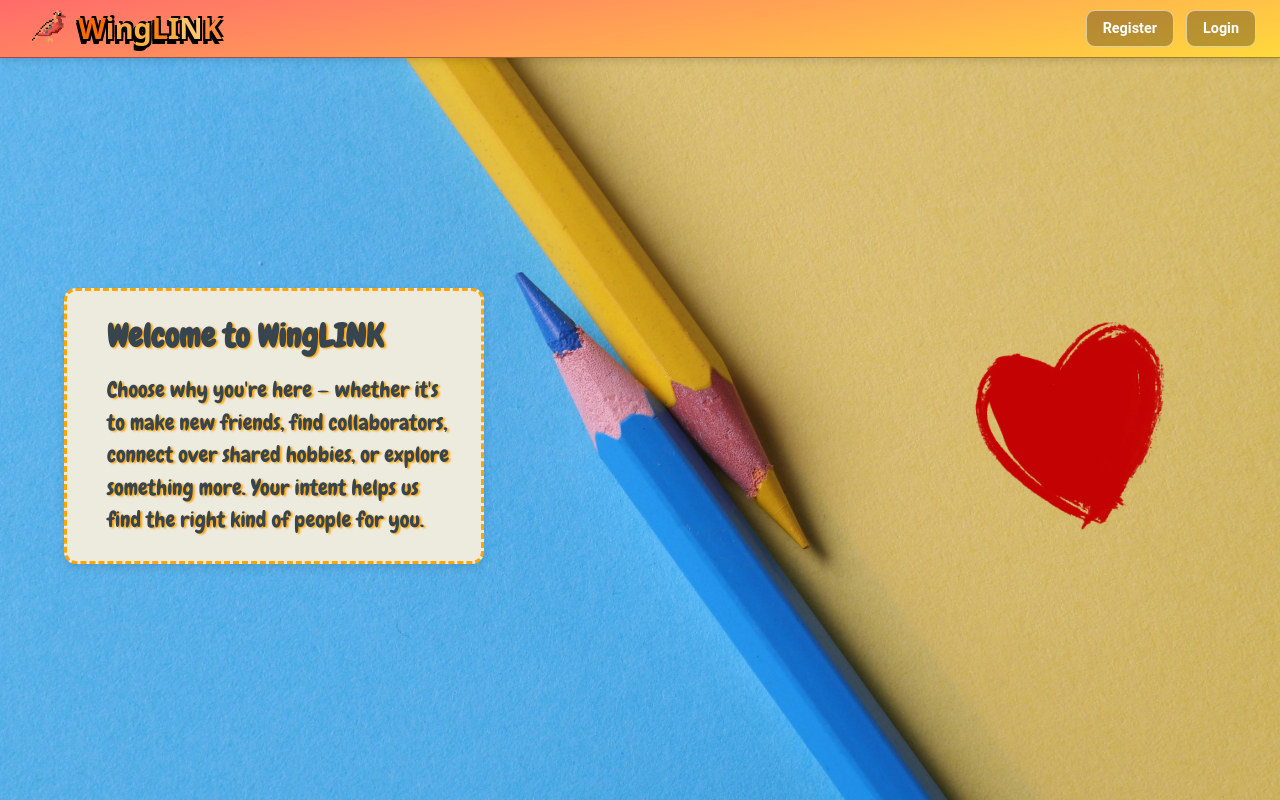
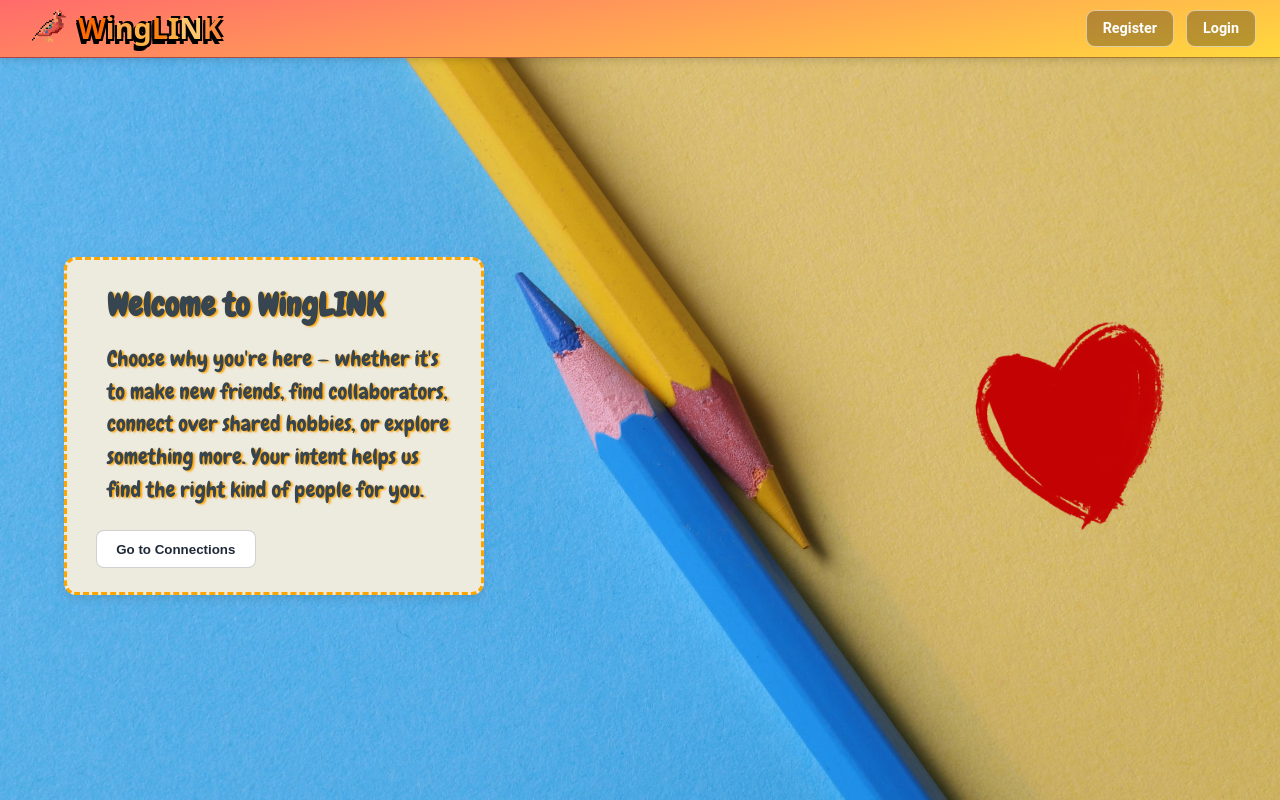
Before and after one commit to agolaurluik/Match-Me, a React (Vite) app in the folder frontend/: page / in a window 1280 px wide. Built offline with nearby package versions, Linux system fonts and the light colour scheme; no server answers; sample sign-in values are in the browser's storage; a web font is replaced by a local one.

Commit message:
When logged, user has Go to connections instead of register on frontpage

```diff
--- a/frontend/src/Pages/Frontpage.jsx
+++ b/frontend/src/Pages/Frontpage.jsx
@@ -6,10 +6,13 @@ import InfoBox from '../components/UiComponents/FrontPageUI/InfoBox';
 import { useState } from 'react';
 import RegisterModal from '../components/Modals/RegisterModal';
 import useScreenSize from '../hooks/useScreenSize';
+import { useNavigate, useOutletContext } from 'react-router-dom';
 
 const Frontpage = () => {
   const [showRegister, setShowRegister] = useState(false);
-    const [showLogin, setShowLogin] = useState(false);
+
+  const navigate = useNavigate();
+  const { onRegisterClick, isLoggedIn } = useOutletContext();
 
   const screenSize = useScreenSize();
   const isMobile = screenSize === 'mobile';
@@ -55,10 +58,17 @@ const Frontpage = () => {
             title={section.title}
             text={section.text}
           >
-                        {section.hasButton && (
+            {isLoggedIn ? (
               <button
                 className="register-button"
-                                onClick={() => setShowRegister(true)}
+                onClick={() => navigate('/connections')}
+              >
+                Go to Connections
+              </button>
+            ) : (
+              <button
+                className="register-button"
+                onClick={onRegisterClick}
               >
                 Register Now
               </button>
--- a/frontend/src/Pages/PageLayout.jsx
+++ b/frontend/src/Pages/PageLayout.jsx
@@ -58,7 +58,12 @@ const PageLayout = () => {
                 <NavLinksWindow onToggle={toggleNavLinks} />
             )}
 
-            <Outlet />
+            <Outlet
+                context={{
+                    onRegisterClick: () => setActiveModal('register'),
+                    isLoggedIn: Boolean(authToken),
+                }}
+            />
 
             {activeModal === 'register' && (
                 <RegisterModal
```
Lines whose indentation alone changed are shown as unchanged.
